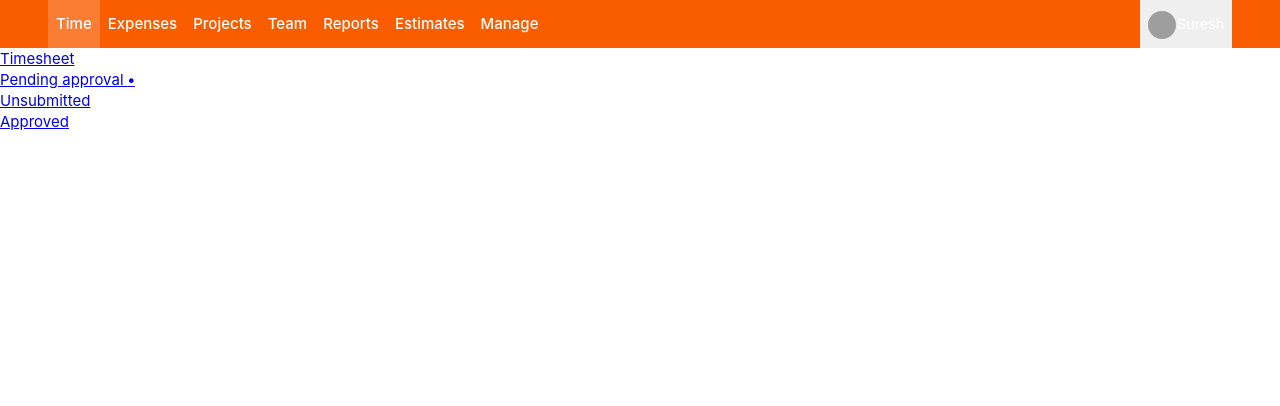
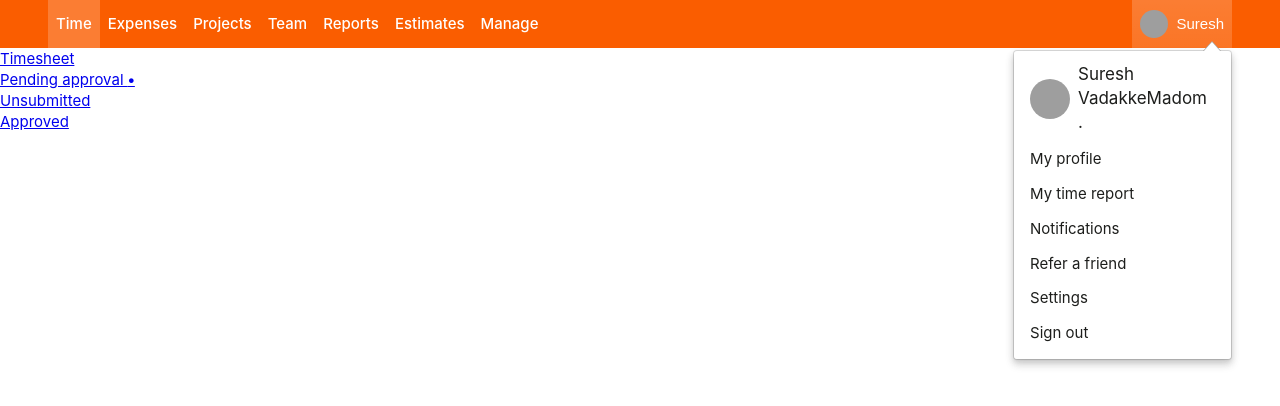
Before and after one commit to sreeramsuresh/aadi, a React (Create React App) app: page / in a window 1280 px wide. Both pictures are taken after a click on the button "Suresh". Shown: the top 406 px of the page. Built offline with nearby package versions, Linux system fonts and the light colour scheme; grey boxes are pictures that could not be loaded.

Commit message:
profile dropdown removed

```diff
--- a/src/App.js
+++ b/src/App.js
@@ -12,7 +12,7 @@ import Manage from "./Components/Manage/Manage";
 
 function App() {
   return (
-    <div className="responsive-menu-active">
+    <div>
       <Navbar />
       <Router>
         <Routes>
--- a/src/Components/Navbar/Navbar.css
+++ b/src/Components/Navbar/Navbar.css
@@ -195,6 +195,70 @@ button {
   z-index: 400;
 }
 
+.popover.is-down-right:before,
+.popover.is-down-right:after,
+.dropdown.is-down-right:before,
+.dropdown.is-down-right:after {
+  left: auto;
+  margin-left: 0;
+  right: 10px;
+}
+
+.popover:after,
+.dropdown:after {
+  border-bottom: 10px solid #fff;
+  margin: -9px 0 0 -10px;
+}
+
+.is-visible {
+  opacity: 1 !important;
+  visibility: visible !important;
+}
+
+#user-dropdown-toggle:is(:hover, .popover-active) {
+  background: linear-gradient(
+    rgba(255, 255, 255, 0.2),
+    rgba(255, 255, 255, 0.15)
+  );
+  outline: none;
+}
+
+.popover.is-down-right:before,
+.popover.is-down-right:after,
+.dropdown.is-down-right:before,
+.dropdown.is-down-right:after {
+  left: auto;
+  margin-left: 0;
+  right: 10px;
+}
+
+.popover:before,
+.dropdown:before {
+  border-bottom: 10px solid #a5a5a4;
+  margin: -10px 0 0 -10px;
+}
+
+.popover:before,
+.popover:after,
+.dropdown:before,
+.dropdown:after {
+  border-left: 9px solid transparent;
+  border-right: 9px solid transparent;
+  content: "";
+  height: 0;
+  left: 50%;
+  position: absolute;
+  top: 0;
+  width: 0;
+}
+
+#user-dropdown-toggle {
+  align-items: center;
+  background: transparent;
+  display: inline-flex;
+  gap: 8px;
+}
+
 .pds-avatar {
   border-radius: 64px;
 }
@@ -286,6 +350,10 @@ svg {
     margin: 0;
   }
 
+  :is(.primary-nav-item, .secondary-nav-item):active:focus {
+    outline: none;
+  }
+
   #main-nav > ul {
     display: flex;
   }
@@ -298,6 +366,10 @@ svg {
     display: none;
     font-size: 15px;
     font-weight: 500;
+  }
+
+  .secondary-user-nav-item {
+    display: block !important;
   }
 }
 
--- a/src/Components/Navbar/Navbar.jsx
+++ b/src/Components/Navbar/Navbar.jsx
@@ -1,18 +1,25 @@
-import React from "react";
+import React, { useState } from "react";
 import "./Navbar.css";
 
 function Navbar() {
+  const [isPopoverActive, setIsPopoverActive] = useState(false);
+
+  const handlePopoverToggle = () => {
+    setIsPopoverActive(!isPopoverActive);
+  };
+
   return (
-    <div>
-      <div id="header" class="main-nav-orange pds-screen-only">
+    <div className={isPopoverActive ? "responsive-menu-active" : ""}>
+      <div id="header" className="main-nav-orange pds-screen-only">
         <button
           type="button"
           id="close-mobile-menu"
-          class="toggle-mobile-menu"
+          className="toggle-mobile-menu"
           data-toggle-menu=""
+          onClick={handlePopoverToggle}
         >
           <svg
-            class="pds-mr-xs"
+            className="pds-mr-xs"
             width="16"
             height="16"
             viewBox="0 0 18 18"
@@ -28,11 +35,11 @@ function Navbar() {
           </svg>
           Close menu
         </button>
-        <nav id="main-nav" class="pds-container">
+        <nav id="main-nav" className="pds-container">
           <ul>
             <li>
               <a
-                class="primary-nav-item is-current"
+                className="primary-nav-item is-current"
                 data-analytics-element-id="main-nav-time"
                 href="/"
               >
@@ -42,7 +49,7 @@ function Navbar() {
 
             <li>
               <a
-                class="primary-nav-item "
+                className="primary-nav-item "
                 data-analytics-element-id="main-nav-expenses"
                 href="/expenses"
               >
@@ -52,7 +59,7 @@ function Navbar() {
 
             <li>
               <a
-                class="primary-nav-item "
+                className="primary-nav-item "
                 data-analytics-element-id="main-nav-projects"
                 href="/projects"
               >
@@ -62,7 +69,7 @@ function Navbar() {
 
             <li>
               <a
-                class="primary-nav-item "
+                className="primary-nav-item "
                 data-analytics-element-id="main-nav-team"
                 href="/team"
               >
@@ -72,7 +79,7 @@ function Navbar() {
 
             <li>
               <a
-                class="primary-nav-item "
+                className="primary-nav-item "
                 data-analytics-element-id="main-nav-reports"
                 href="/reports"
               >
@@ -82,7 +89,7 @@ function Navbar() {
 
             <li>
               <a
-                class="primary-nav-item "
+                className="primary-nav-item "
                 data-analytics-element-id="main-nav-estimates"
                 href="/estimates"
               >
@@ -92,7 +99,7 @@ function Navbar() {
 
             <li>
               <a
-                class="primary-nav-item "
+                className="primary-nav-item "
                 data-analytics-element-id="main-nav-manage"
                 href="/manage"
               >
@@ -104,7 +111,7 @@ function Navbar() {
           <ul>
             <li>
               <a
-                class="secondary-nav-item "
+                className="secondary-nav-item "
                 data-analytics-element-id="main-nav-settings"
                 href="/company/account"
               >
@@ -113,19 +120,22 @@ function Navbar() {
             </li>
 
             <li id="user-nav-lg">
-              <div class="popover-wrapper">
+              <div className="popover-wrapper">
                 <button
                   type="button"
                   id="user-dropdown-toggle"
-                  class="primary-nav-item"
+                  className={`primary-nav-item ${
+                    isPopoverActive ? "popover-active" : ""
+                  }`}
                   aria-label="Profile and settings for Suresh VadakkeMadom"
                   aria-haspopup="true"
-                  aria-expanded="false"
+                  aria-expanded={isPopoverActive ? "true" : "false"}
                   data-popover=""
                   data-analytics-element-id="main-nav-profile-menu"
+                  onClick={handlePopoverToggle}
                 >
                   <img
-                    class="pds-avatar"
+                    className="pds-avatar"
                     alt=""
                     height="28"
                     width="28"
@@ -138,14 +148,18 @@ function Navbar() {
 
                 <div
                   id="popover-user"
-                  class="dropdown is-down-right"
+                  class={`dropdown is-down-right ${
+                    isPopoverActive ? "is-visible" : ""
+                  }`}
                   role="menu"
                   aria-labelledby="user-dropdown-toggle"
-                  aria-hidden="true"
+                  aria-hidden="false"
+                  data-focus-wrap="true"
+                  style={{ top: "48px", left: "-88px" }}
                 >
-                  <div class="user-information" role="presentation">
+                  <div className="user-information" role="presentation">
                     <img
-                      class="pds-avatar"
+                      className="pds-avatar"
                       alt=""
                       height="40"
                       width="40"
@@ -154,8 +168,8 @@ function Navbar() {
                       src="https://proxy.harvestfiles.com/production_harvestapp_public/uploads/users/avatar/004/636/614/c15cf1b14b488137af1fa3b2683b14004738c157/normal.png?1685719008"
                     />
                     <div>
-                      <div class="pds-weight-semi">Suresh VadakkeMadom</div>
-                      <div class="pds-text-sm pds-color-muted">.</div>
+                      <div className="pds-weight-semi">Suresh VadakkeMadom</div>
+                      <div className="pds-text-sm pds-color-muted">.</div>
                     </div>
                   </div>
                   <nav>
@@ -198,14 +212,14 @@ function Navbar() {
                       </li>
                       <li>
                         <a
-                          class="secondary-user-nav-item"
+                          className="secondary-user-nav-item"
                           data-analytics-element-id="main-nav-settings"
                           href="/company/account"
                         >
                           Settings
                         </a>
                       </li>
-                      <li class="popover-seperator" aria-hidden="true"></li>
+                      <li className="popover-seperator" aria-hidden="true"></li>
                       <li>
                         <a
                           role="menuitem"
@@ -263,14 +277,14 @@ function Navbar() {
             </li>
             <li>
               <a
-                class="secondary-user-nav-item"
+                className="secondary-user-nav-item"
                 data-analytics-element-id="main-nav-settings"
                 href="/company/account"
               >
                 Settings
               </a>
             </li>
-            <li class="popover-seperator" aria-hidden="true"></li>
+            <li className="popover-seperator" aria-hidden="true"></li>
             <li>
               <a
                 role="menuitem"
```
Also changed, not shown: src/Components/Home/Home.jsx (deleted, +0 -7 lines).
